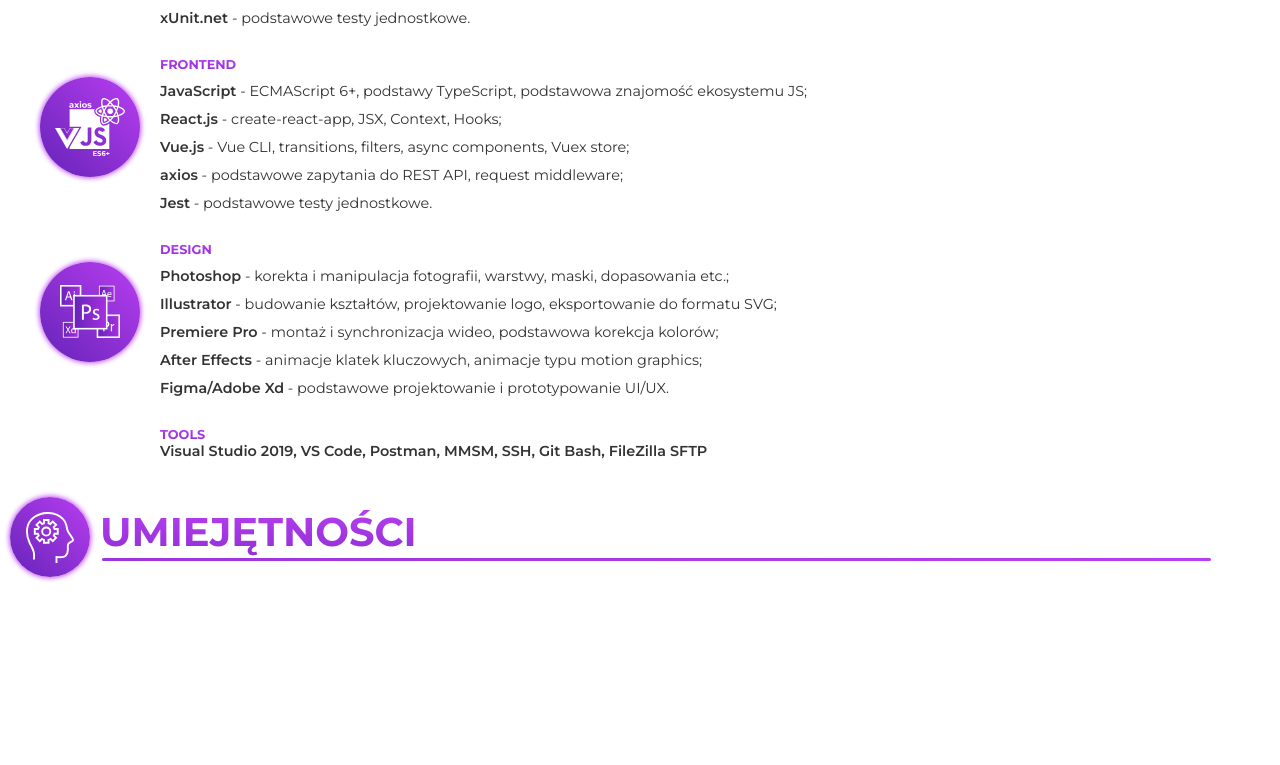
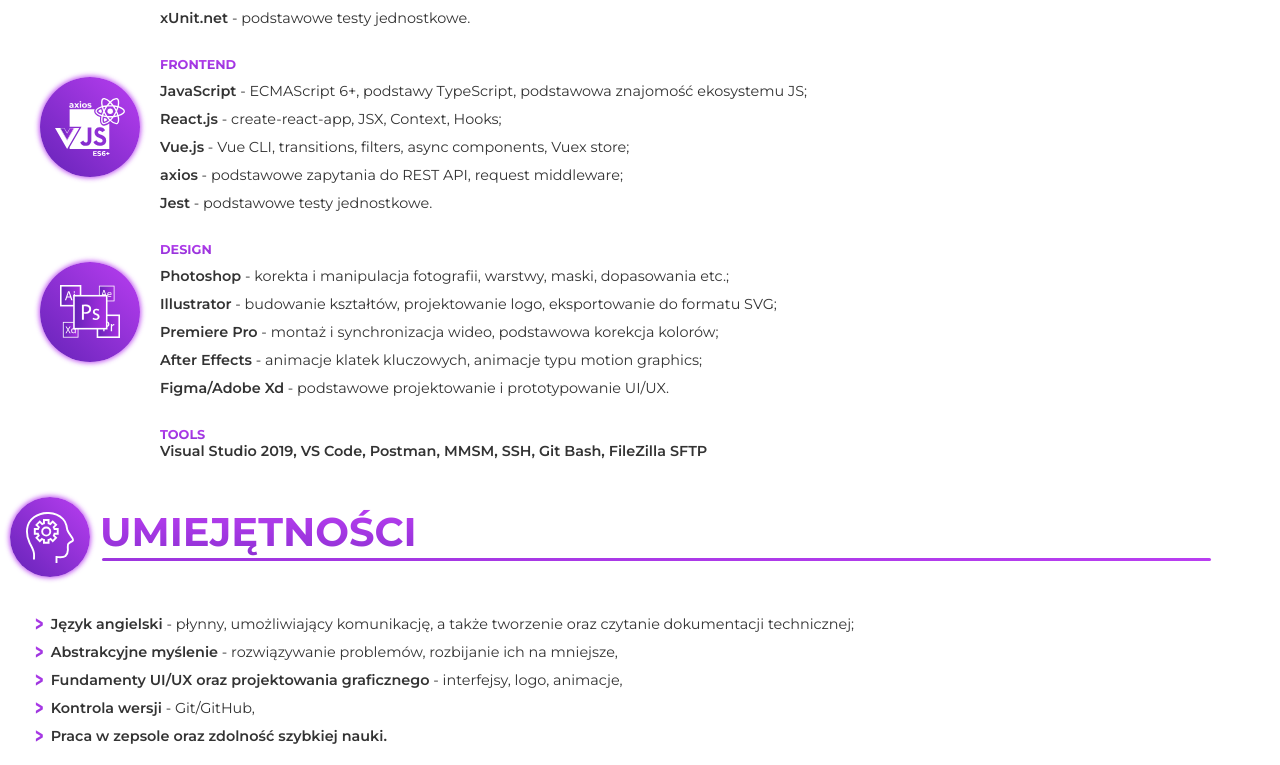
Before and after one commit to MiloszKowalski/personal-site, a React (Create React App) app: page /resume in a window 1280 px wide. Shown: the part 1790-2555 px from the top of the page. Before the commit the page ends 2385 px from the top, so only its background shows below. Built offline with nearby package versions, Linux system fonts and the light colour scheme.

Commit message:
Add skills section content

```diff
--- a/src/views/Resume/Resume.scss
+++ b/src/views/Resume/Resume.scss
@@ -285,6 +285,38 @@
       }
     }
   }
+
+  ul#skills-list {
+    margin: 20px 30px;
+
+    @media(min-width: 768px) {
+      margin: 20px 50px;
+    }
+    li {
+      color: #333;
+      margin: 10px 0;
+      font-size: 0.9rem;
+
+      b {
+        font-weight: 600;
+      }
+
+      &::before {
+        content: '> ';
+        position: relative;
+        right: 15px;
+        margin-right: -8px;
+        display: inline-block;
+        font-weight: bold;
+        background: linear-gradient(180deg, var(--gradient-start), var(--gradient-end));
+        background-size: 300% 200%;
+        color: transparent;
+        -webkit-background-clip: text;
+        background-clip: text;
+        transform: scaleY(1.6);
+      }
+    }
+  }
 }
 
 @keyframes arrow-right {
--- a/src/views/Resume/Resume.tsx
+++ b/src/views/Resume/Resume.tsx
@@ -144,6 +144,13 @@
           </div>
           <h1>{ t('resume.skills') }</h1>
         </header>
+        <ul id="skills-list">
+          <li><b>{ t('resume.skills-list.english-label') }</b> - { t('resume.skills-list.english') }</li>
+          <li><b>{ t('resume.skills-list.abstract-label') }</b> - { t('resume.skills-list.abstract') }</li>
+          <li><b>{ t('resume.skills-list.uiux-label') }</b> - { t('resume.skills-list.uiux') }</li>
+          <li><b>{ t('resume.skills-list.version-label') }</b> - { t('resume.skills-list.version') }</li>
+          <li><b>{ t('resume.skills-list.teamwork-label') }</b></li>
+        </ul>
       </section>
     </div>
   );
```
